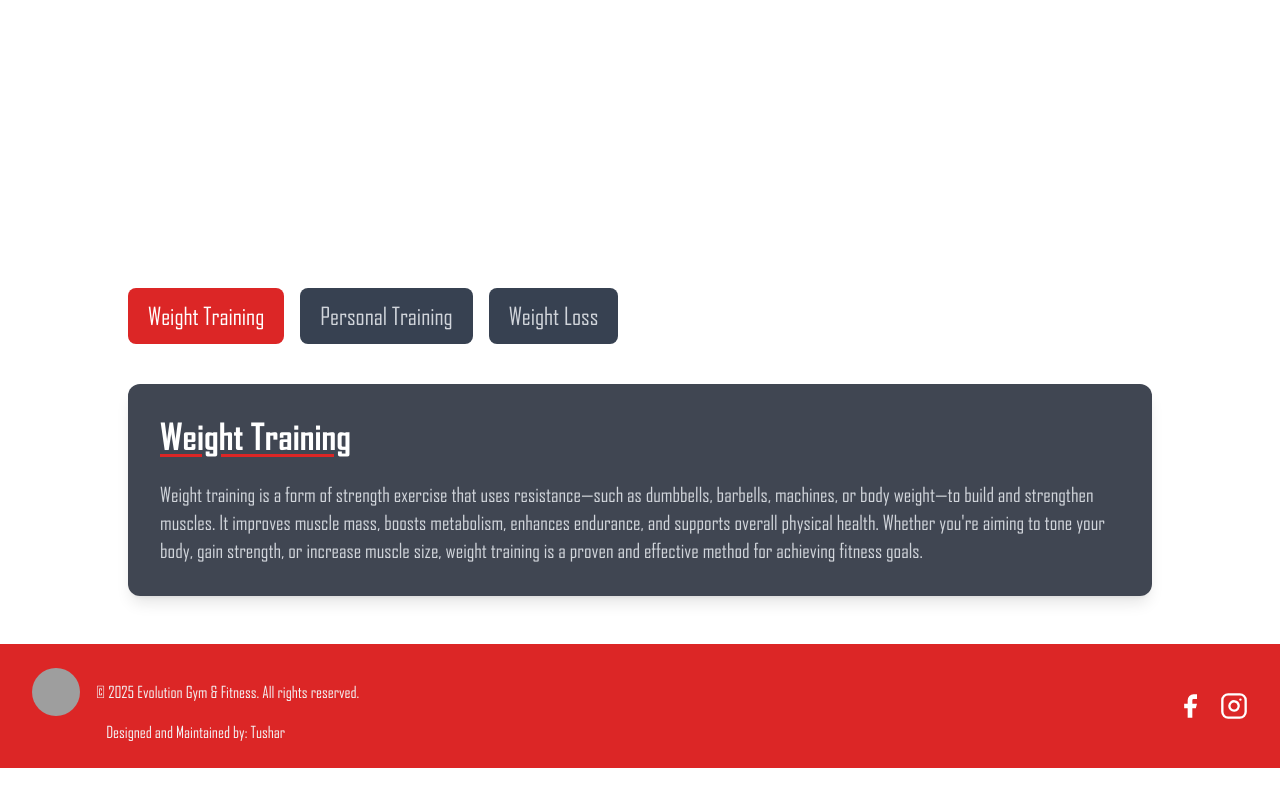
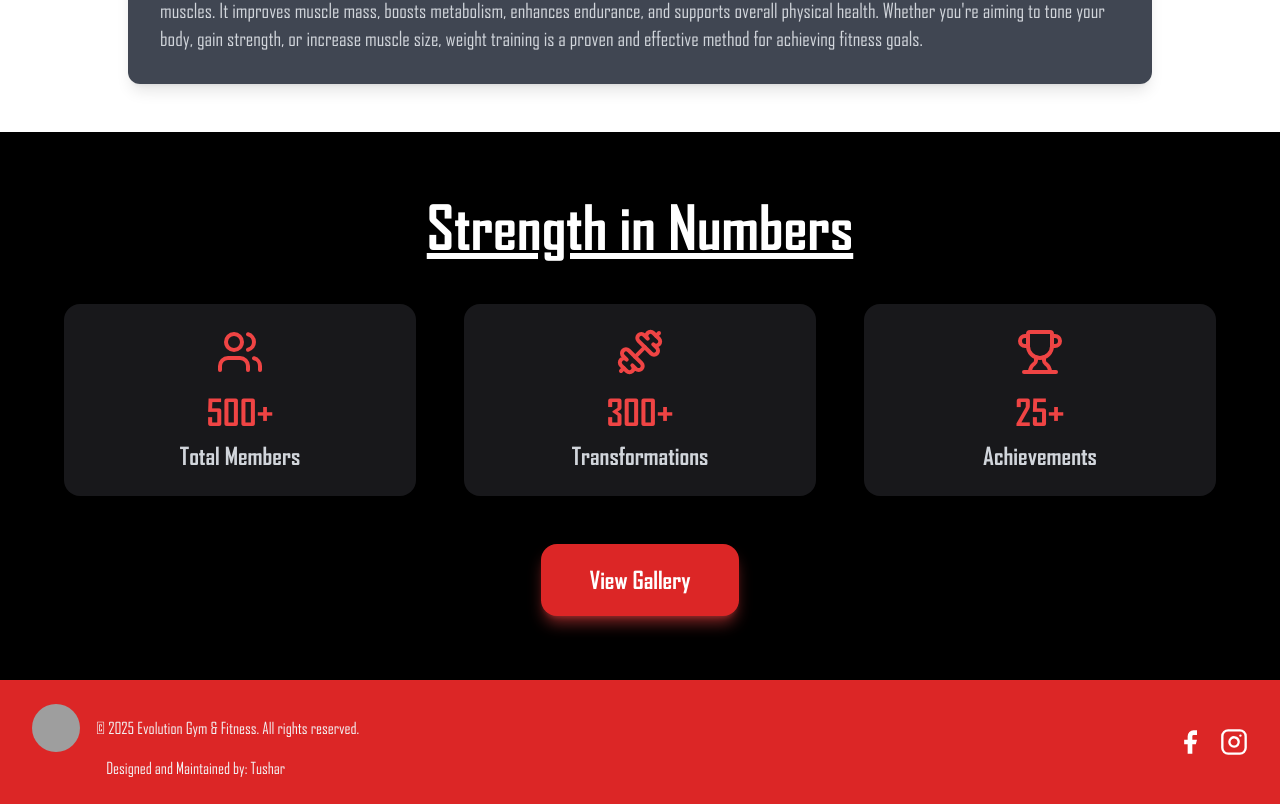
Before and after one commit to tusharkulal7/frontend-gym-website, a React (Create React App) app: page / in a window 1280 px wide. Shown: the part 2448-3252 px from the top of the page. Before the commit the page ends 3216 px from the top, so only its background shows below. Built offline with nearby package versions, Linux system fonts and the light colour scheme; grey boxes are pictures that could not be loaded.

Commit message:
stat section added

```diff
--- /dev/null
+++ b/src/components/GymStats.jsx
@@ -0,0 +1,60 @@
+import { Users, Trophy, Dumbbell } from "lucide-react";
+import { Link } from "react-router-dom";
+
+export default function GymStats() {
+  const stats = [
+    {
+      icon: <Users className="w-12 h-12 text-red-500" />,
+      number: "500+",
+      label: "Total Members",
+    },
+    {
+      icon: <Dumbbell className="w-12 h-12 text-red-500" />,
+      number: "300+",
+      label: "Transformations",
+    },
+    {
+      icon: <Trophy className="w-12 h-12 text-red-500" />,
+      number: "25+",
+      label: "Achievements",
+    },
+  ];
+
+  return (
+    <section className="text-white py-16 px-4 sm:px-8 bg-black">
+      <div className="max-w-6xl mx-auto">
+        <h2 className="text-4xl sm:text-5xl md:text-6xl font-bold text-center mb-12 underline font-agency">
+          Strength in Numbers
+        </h2>
+
+        <div className="grid grid-cols-1 sm:grid-cols-3 gap-12 text-center">
+          {stats.map((stat, index) => (
+            <div
+              key={index}
+              className="flex flex-col items-center p-6 rounded-2xl shadow-lg bg-zinc-900 hover:scale-105 transition-transform"
+            >
+              {stat.icon}
+              <h3 className="text-3xl sm:text-4xl font-bold mt-4 text-red-500">
+                {stat.number}
+              </h3>
+              <p className="text-xl sm:text-2xl text-gray-300 font-semibold mt-2">
+                {stat.label}
+              </p>
+            </div>
+          ))}
+        </div>
+
+        {/* Gallery Button */}
+        <div className="flex justify-center mt-12">
+  <Link
+    to="/gallery"
+    className="px-12 py-5 bg-red-600 hover:bg-red-700 text-white text-2xl font-bold rounded-2xl shadow-lg shadow-red-500/50 transition-transform transform hover:scale-110"
+  >
+    View Gallery
+  </Link>
+</div>
+
+      </div>
+    </section>
+  );
+}
--- a/src/components/Trainers.jsx
+++ b/src/components/Trainers.jsx
@@ -1,11 +1,5 @@
 export default function Trainers() {
   const trainers = [
-    {
-      name: "HITHESH AMIN",
-      role: "Gym Founder",
-      bio: "Founder of EVOLUTION GYM & FITNESS",
-      image: "/images/hithesh.jpg",
-    },
     {
       name: "RAVI KULAI",
       role: "Head Trainer",
@@ -18,7 +12,7 @@ export default function Trainers() {
     <section className="text-white py-16 pt-32 px-4 sm:px-8">
       <div className="max-w-6xl mx-auto">
         <h2 className="font-agency underline text-4xl sm:text-5xl md:text-6xl font-bold mb-12 text-center">
-          Our Trainers
+          Train with Champion of Champions
         </h2>
 
         {trainers.map((trainer, index) => (
--- a/src/pages/Home.jsx
+++ b/src/pages/Home.jsx
@@ -2,6 +2,7 @@ import { useKeenSlider } from "keen-slider/react";
 import "keen-slider/keen-slider.min.css";
 import Services from "../components/Services"; // 👈 import the section
 import Trainers from "../components/Trainers";
+import GymStats from "../components/GymStats";
 
 export default function Home() {
   const [sliderRef] = useKeenSlider({
@@ -36,7 +37,7 @@ export default function Home() {
 Our expert trainers are here to guide you every step of the way, from personalized workout plans to nutritional advice tailored just for you.
 Whether you're a beginner or an experienced lifter, our community welcomes all fitness levels with open arms.
 State-of-the-art equipment, high-energy workout zones, and a results-driven environment keep you focused and inspired.
-Join a tribe that celebrates hard work, progress, and transformation.
+Join a group that celebrates hard work, progress, and transformation.
 Every drop of sweat brings you closer to your goals—this is more than a gym; it’s a lifestyle.
 Push past limits, break through barriers, and unlock the best version of yourself.
 Experience the difference—train hard, recover smart, and grow stronger every day.
@@ -65,6 +66,7 @@ Experience the difference—train hard, recover smart, and grow stronger every d
       <Trainers />
       {/* 👇 Add Services section here */}
       <Services />
+      <GymStats />
     </>
   );
 }
```
